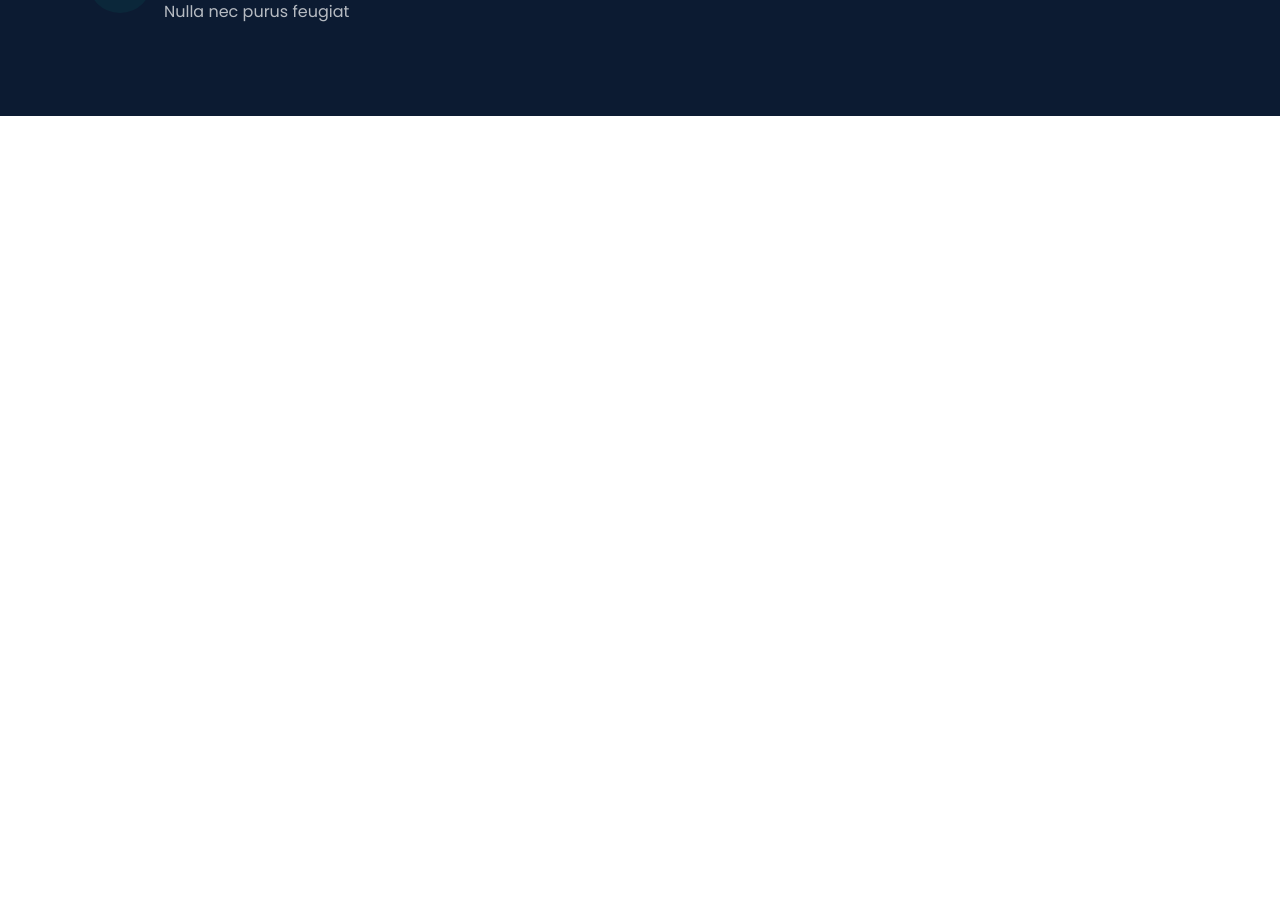
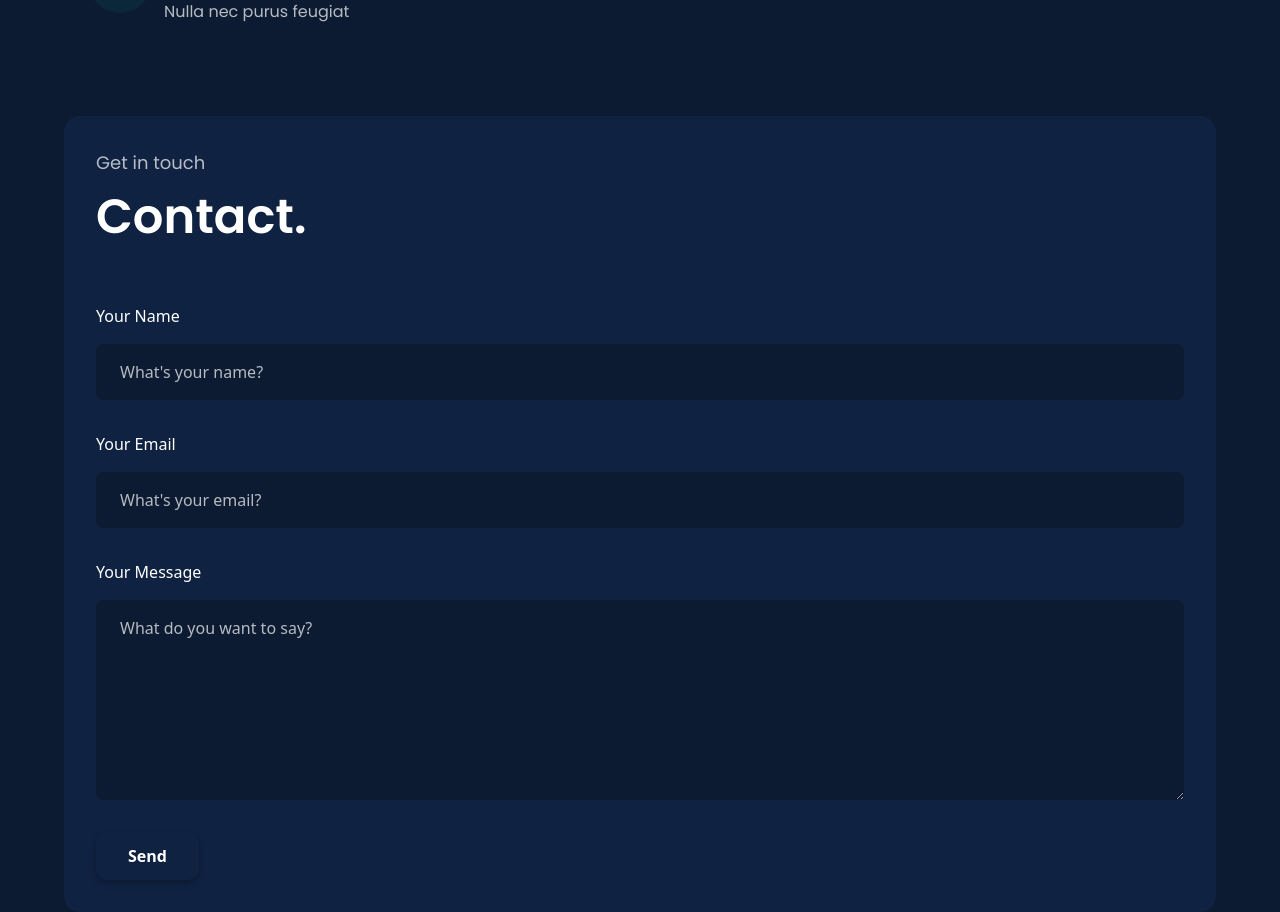
Before and after one commit to Jack-Camo/react-property-website, a React (Vite) app: page / in a window 1280 px wide. Shown: the part 2100-3012 px from the top of the page. Before the commit the page ends 2216 px from the top, so only its background shows below. Built offline with nearby package versions, Linux system fonts and the light colour scheme.

Commit message:
feat: create contact form

```diff
--- a/package.json
+++ b/package.json
@@ -10,6 +10,7 @@
     "preview": "vite preview"
   },
   "dependencies": {
+    "@emailjs/browser": "^4.4.1",
     "react": "^18.3.1",
     "react-dom": "^18.3.1",
     "react-slideshow-image": "^4.3.2"
--- a/src/App.jsx
+++ b/src/App.jsx
@@ -1,6 +1,6 @@
 import React from 'react'
 import styles from './style';
-import { Navbar, Hero, Property } from './components';
+import { Navbar, Hero, Property, Contact } from './components';
 
 const App = () => (
   <div>
@@ -21,6 +21,7 @@ const App = () => (
     <div className={`bg-primary ${styles.paddingX} ${styles.flexStart}`}>
       <div className={`${styles.boxWidth}`}>
         <Property />
+        <Contact />
       </div>
     </div>
   </div>
--- /dev/null
+++ b/src/components/Contact.jsx
@@ -0,0 +1,115 @@
+import { useState, useRef } from "react"
+import emailjs from '@emailjs/browser'
+
+import styles from "../style"
+
+const Contact = () => {
+  const formRef = useRef();
+  const [form, setForm] = useState({
+    name: '',
+    email: '',
+    message: '',
+  })
+
+  const [loading, setLoading] = useState(false)
+
+  const handleChange = (e) => {
+    const { name, value } = e.target;
+
+    setForm({ ...form, [name]: value})
+  }
+
+  const handleSubmit = (e) => {
+    e.preventDefault();
+    setLoading(true);
+
+    emailjs.send(
+      '',
+      '',
+      {
+        from_name: form.name,
+        to_name: '',
+        from_email: form.email,
+        to_email: '',
+        message: form.message,
+      },
+      ''
+    )
+    .then(() => {
+      setLoading(false);
+      alert('Thank you. I will get back to you as soon as possible.');
+
+      setForm({
+        name: '',
+        email: '',
+        message: '',
+      })
+    }, (error) => {
+      setLoading(false)
+
+      console.log(error);
+
+      alert('Something went wrong.')
+    })
+  }
+
+  return (
+    <div className="xl:mt-12 xl:flex-row flex-col-reverse flex gap-10 overflow-hidden">
+      <div className="flex-[0.75] bg-tertiary p-8 rounded-2xl">
+        <p className={styles.paragraph}>Get in touch</p>
+        <h2 className={styles.heading2}>Contact.</h2>
+
+        <form
+          ref={formRef}
+          onSubmit={handleSubmit}
+          className="mt-12 flex flex-col gap-8"
+        >
+          <label className="flex flex-col">
+            <span className="text-white font-medium mb-4">Your Name</span>
+            <input
+              type="text"
+              name="name"
+              value={form.name}
+              onChange={handleChange}
+              placeholder="What's your name?"
+              className="bg-primary py-4 px-6 placeholder:text-dimWhite text-white rounded-lg outlined-none border-none font-medium"
+            />
+          </label>
+
+          <label className="flex flex-col">
+            <span className="text-white font-medium mb-4">Your Email</span>
+            <input
+              type="email"
+              name="email"
+              value={form.email}
+              onChange={handleChange}
+              placeholder="What's your email?"
+              className="bg-primary py-4 px-6 placeholder:text-dimWhite text-white rounded-lg outlined-none border-none font-medium"
+            />
+          </label>
+
+          <label className="flex flex-col">
+            <span className="text-white font-medium mb-4">Your Message</span>
+            <textarea
+            rows="7"
+              name="message"
+              value={form.message}
+              onChange={handleChange}
+              placeholder="What do you want to say?"
+              className="bg-primary py-4 px-6 placeholder:text-dimWhite text-white rounded-lg outlined-none border-none font-medium"
+            />
+          </label>
+
+          <button
+            type="submit"
+            className="bg-tertiary py-3 px-8 outline-none w-fit text-white font-bold shadow-md shadow-primary rounded-xl"
+          >
+            {loading ? 'Sending...' : 'Send'}
+          </button>
+        </form>
+      </div>
+    </div>
+  )
+}
+
+export default Contact
--- a/src/components/index.js
+++ b/src/components/index.js
@@ -4,6 +4,7 @@ import Button from "./Button";
 import Property from "./Property";
 import CardSlideshow from "./CardSlideshow";
 import FeatureCard from "./FeatureCard";
+import Contact from "./Contact";
 
 export {
     Navbar,
@@ -12,4 +13,5 @@ export {
     Property,
     CardSlideshow,
     FeatureCard,
+    Contact
 };
--- a/tailwind.config.js
+++ b/tailwind.config.js
@@ -6,6 +6,7 @@ export default {
       colors: {
         primary: "#0c1b32",
         secondary: "#e5be6c",
+        tertiary: "#102242",
         dimWhite: "rgba(255, 255, 255, 0.7)",
         dimBlue: "rgba(9, 151, 124, 0.1)",
       },
```
Also changed, not shown: 1 other file (tests, documents, lock files or other folders).
